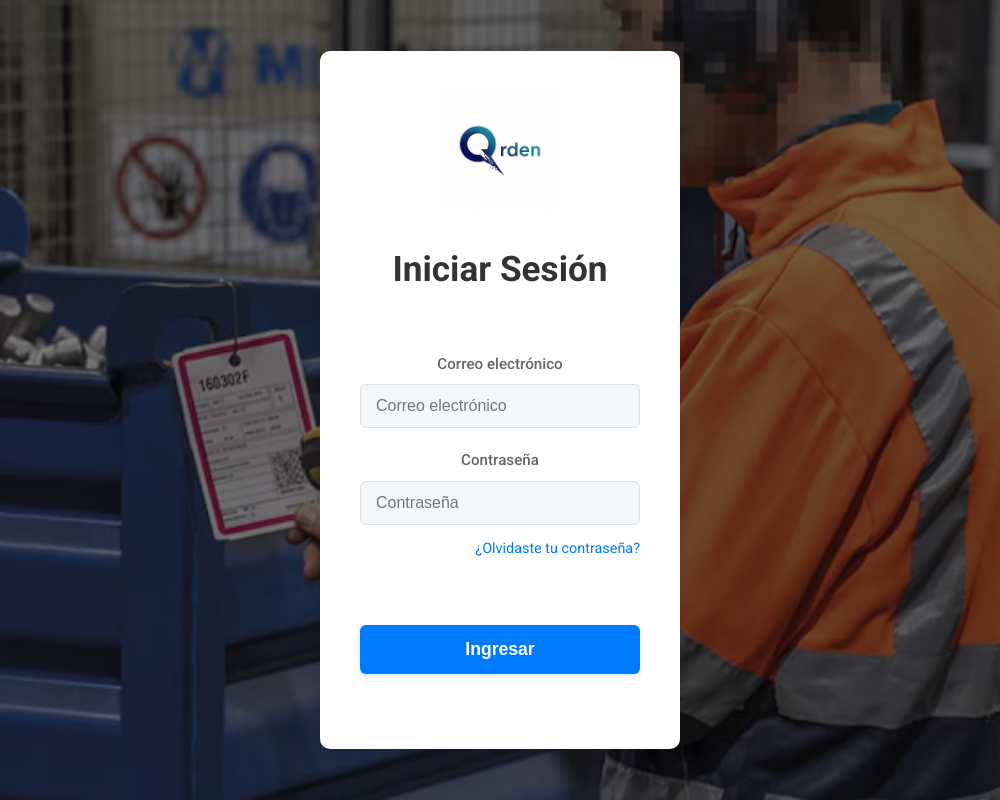
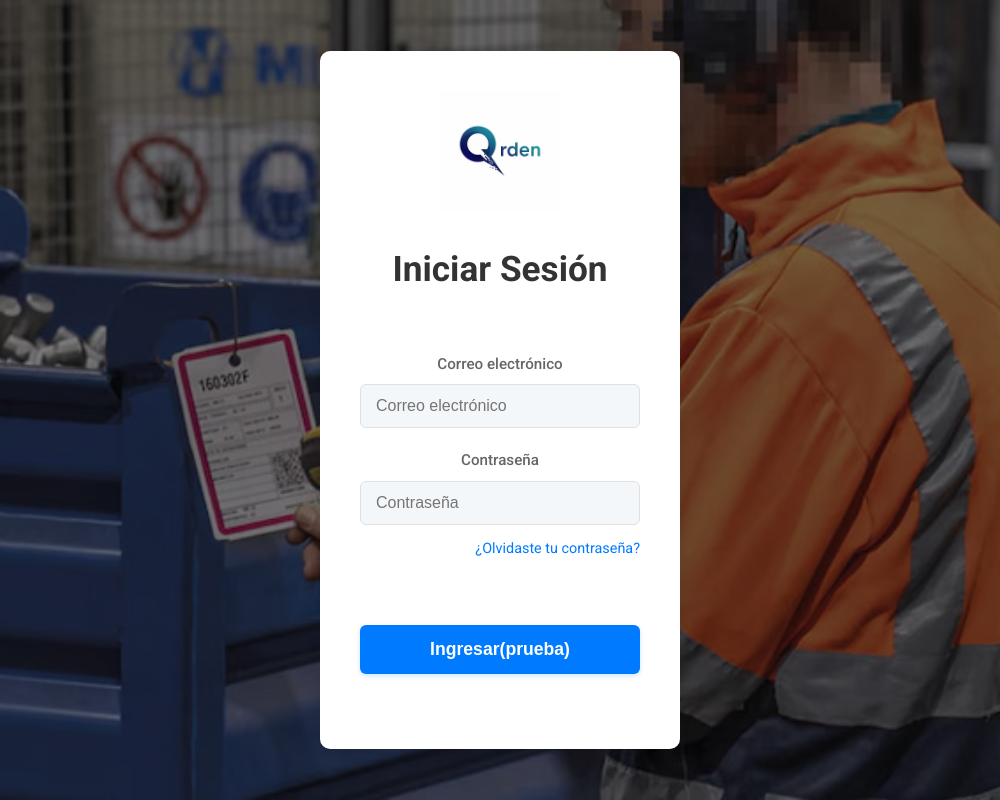
Before and after one commit to D1essss/Capstone-008D, an Electron app: page Proyecto/html/iniciosesion.html in a window 1000 px wide. Drawn offline with Linux system fonts and the light colour scheme; no server answers.

Commit message:
Prueba autoactualizacion

```diff
--- a/Proyecto/html/iniciosesion.html
+++ b/Proyecto/html/iniciosesion.html
@@ -39,7 +39,7 @@
 
 
 
-            <button class="login-btn" id="loginBtn" type="button">Ingresar</button>
+            <button class="login-btn" id="loginBtn" type="button">Ingresar(prueba)</button>
             <p id="error-message" class="error-message"></p> </form>
 
 
```
